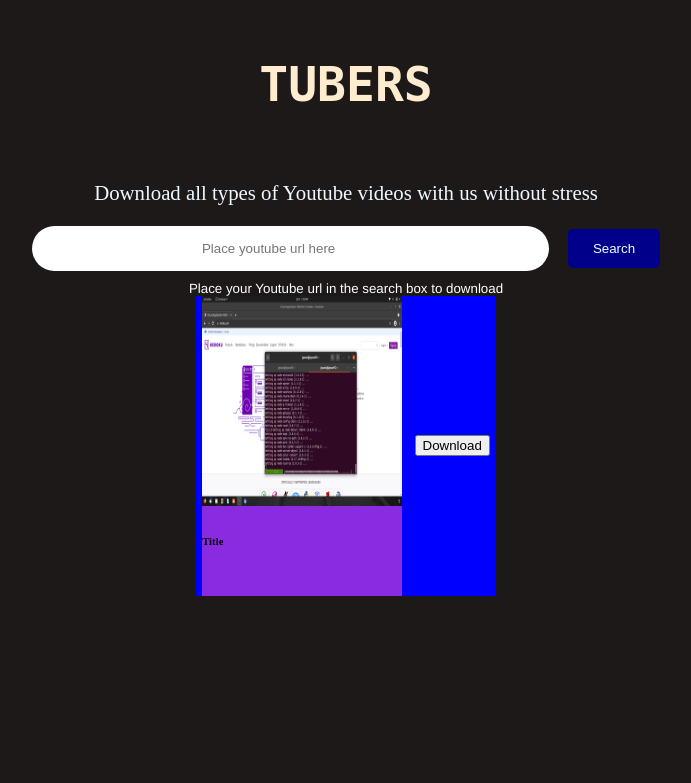
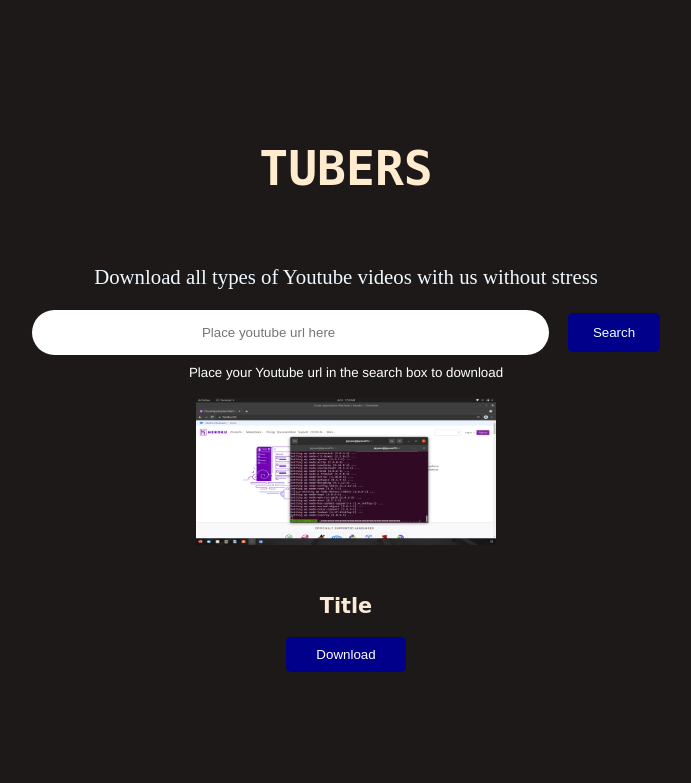
Before and after one commit to Jayson7/tuberz, a Django app: page / in a window 1280 px wide. Shown: the top 783 px of the page, without its empty margins (294-985 px from the left). Run offline with Django 4.2, Linux system fonts and the light colour scheme.

Commit message:
frontend

```diff
--- a/tubersproject/static/style.css
+++ b/tubersproject/static/style.css
@@ -4,7 +4,7 @@
 
 .wrappers {
     width: 100%;
-    height: 100%;
+    height: 97vh;
     display: flex;
     justify-content: center;
     align-items: center;
@@ -65,20 +65,39 @@
     display: flex;
     flex-direction: column;
     flex-wrap: wrap;
+    font-family: cursive;
     justify-content: center;
     align-items: center;
     width: 300px;
     height: 300px;
-    background-color: blue;
+    /* background-color: blue; */
+    margin-top: 20px;
 }
 
 .mini {
-    height: 100%;
-    width: 200px;
-    background-color: blueviolet;
+    width: 100%;
+    height: 70%;
+    display: flex;
+    flex-direction: column;
+    justify-content: center;
+    align-items: center;
 }
 
 .mini img {
     width: 100%;
     height: 70%;
 }
+
+.mini h6 {
+    font-size: 1.3rem;
+    font-weight: 900;
+    color: antiquewhite;
+}
+
+.buttons button {
+    padding: 10px 30px;
+    border-radius: 5px;
+    border: transparent;
+    background-color: darkblue;
+    color: #fff;
+}
```
